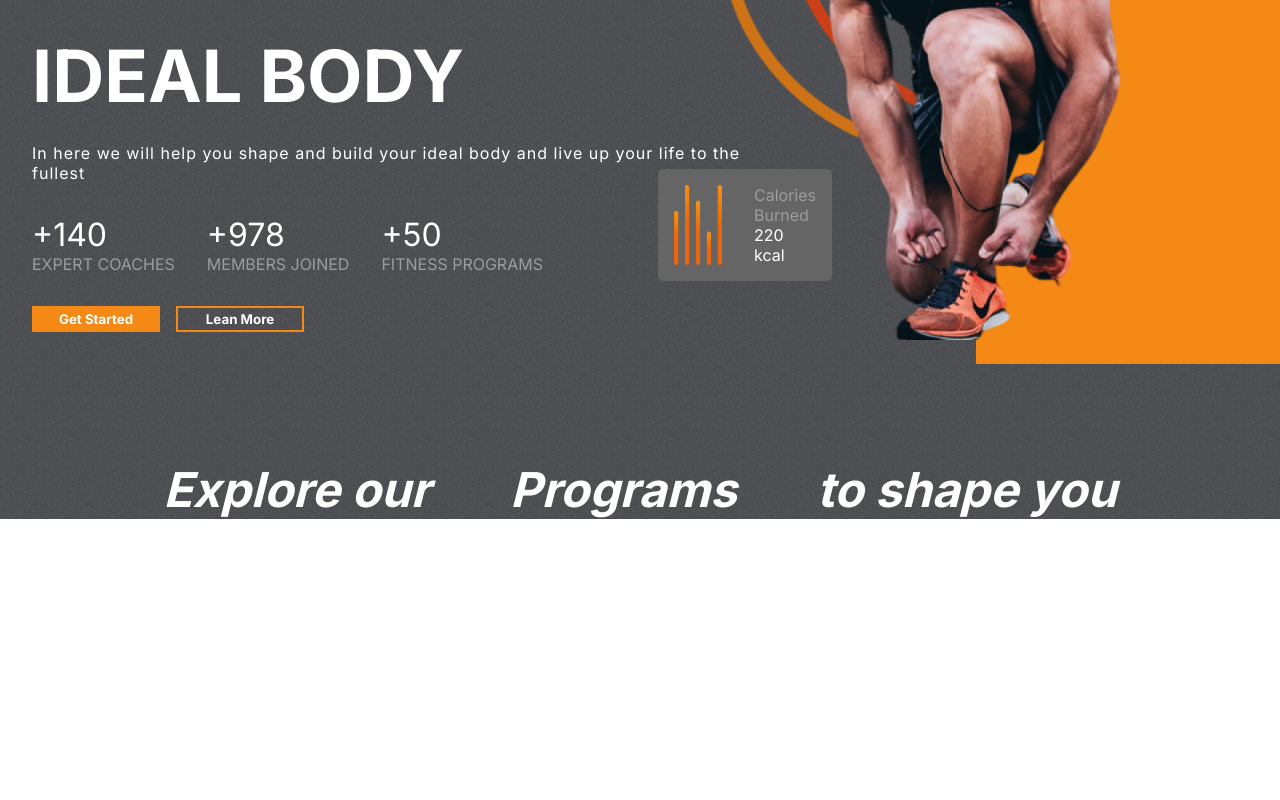
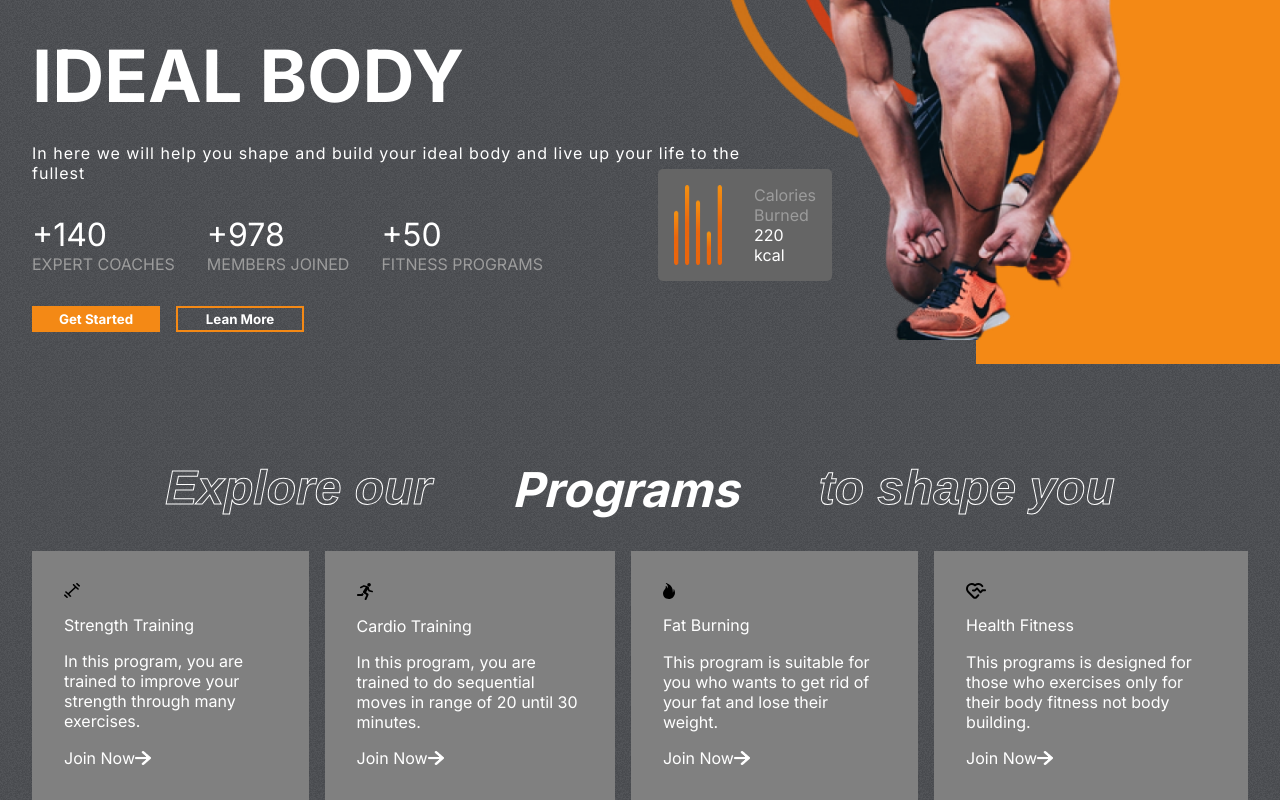
Before and after one commit to Saworieza/Fitness-Club, a React (Create React App) app: page / in a window 1280 px wide. Shown: the part 343-1143 px from the top of the page. Before the commit the page ends 862 px from the top, so only its background shows below. Built offline with nearby package versions, Linux system fonts and the light colour scheme.

Commit message:
programs section complete

```diff
--- a/src/components/Programs/Programs.css
+++ b/src/components/Programs/Programs.css
@@ -15,3 +15,48 @@
     transform: uppercase;
     font-style: italic;
 }
+
+.program-categories{
+    display: flex;
+    gap: 1rem;
+}
+
+.category{
+    display: flex;
+    flex-direction: column;
+    background-color: gray;
+    padding: 2rem;
+    gap: 1rem;
+    color: white;
+    justify-content: space-between;
+}
+
+.category > nth-child(1){
+    width: 2rem;
+    height: 2rem;
+    fill: white;
+}
+
+.category > nth-child(2){
+    font-size: 1rem;
+    font-weight: bold;
+}
+
+.category > nth-child(3){
+    font-size: 0.9rem;
+    line-height: 25px;
+}
+
+.join-now{
+    display: flex;
+    align-items: center;
+}
+
+.join-now > img{
+    width: 1rem;
+}
+
+.category:hover{
+    background: var(--planCard);
+    cursor: pointer;
+}
--- a/src/components/Programs/Programs.jsx
+++ b/src/components/Programs/Programs.jsx
@@ -1,14 +1,30 @@
 import React from 'react';
-import './Programs.css'
+import './Programs.css';
+import {programsData} from '../../data/programsData';
+import RightArrow from '../../assets/rightArrow.png';
 
 const Programs = () => {
   return (
     <div className='programs' id='programs'>
         {/* Header */}
         <div className='programs-header'>
-            <span>Explore our</span>
+            <span className='stroke-text'>Explore our</span>
             <span>Programs</span>
-            <span>to shape you</span>
+            <span className='stroke-text'>to shape you</span>
+        </div>
+
+        <div className='program-categories'>
+            {programsData.map((program)=>(
+                <div className='category'>
+                    {program.image}
+                    <span>{program.heading}</span>
+                    <span>{program.details}</span>
+                    <div className='join-now'>
+                        <span>Join Now</span>
+                        <img src={RightArrow} alt='' />
+                    </div>
+                </div>
+            ))}
         </div>
     </div>
   )
```
